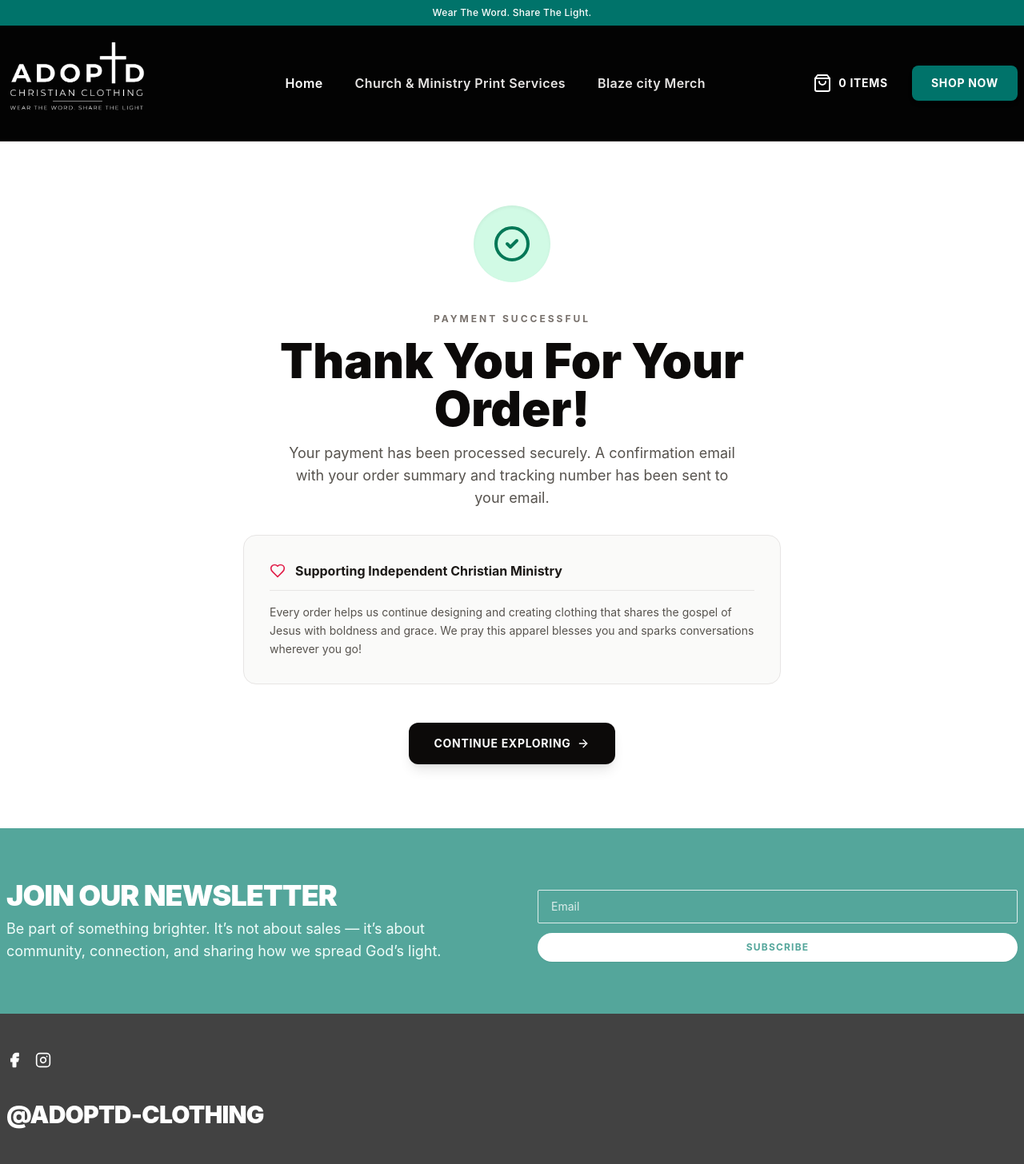
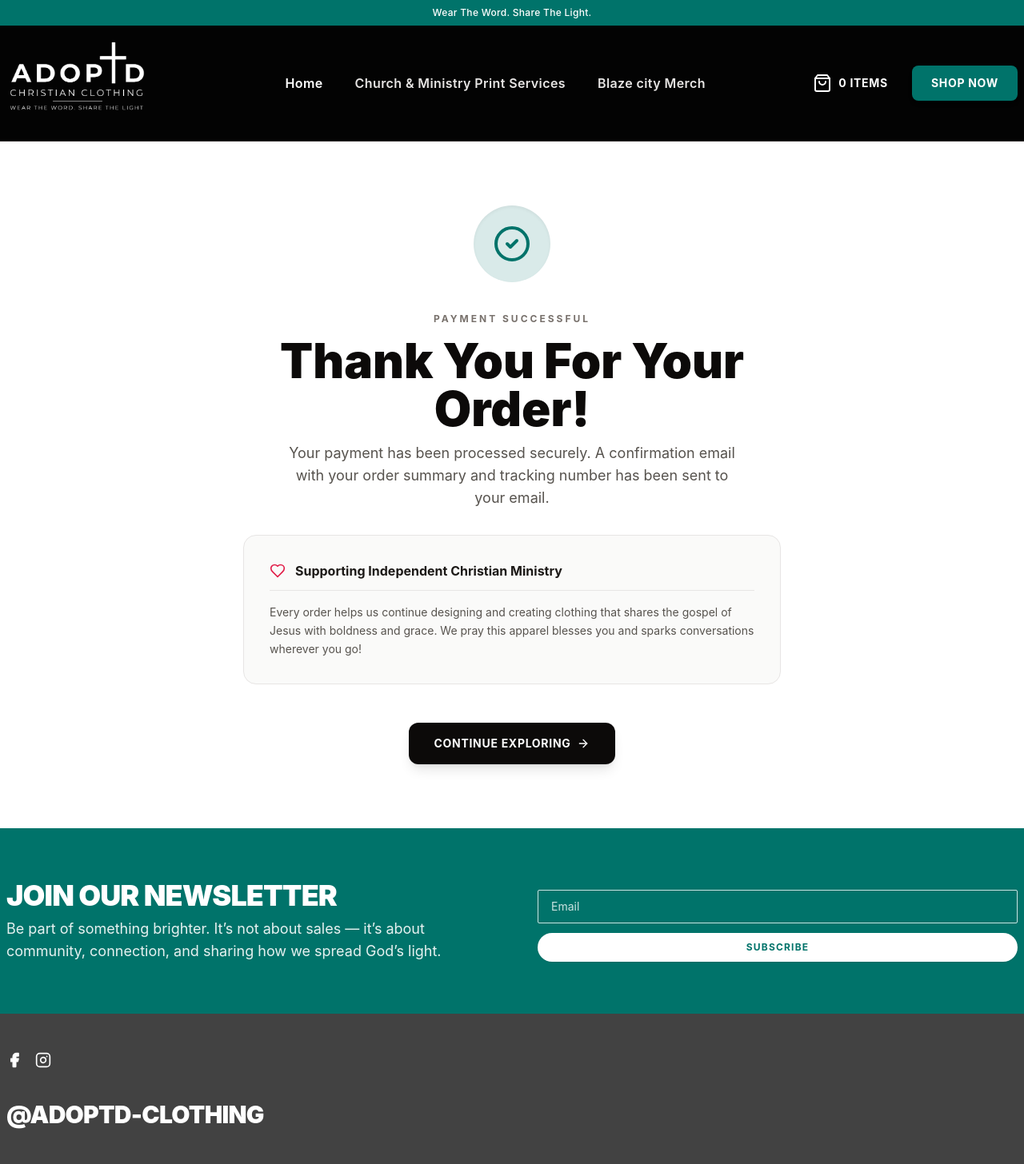
Before and after one commit to adoptd/adoptd-clothing-web, a Next.js app: page /checkout/success in a window 1280 px wide. Shown: the top 1456 px of the page at 80% size. Built offline with nearby package versions, Linux system fonts and the light colour scheme; no server answers.

Commit message:
Harmonize all green/teal elements across website to match brand #00736a

```diff
--- a/src/app/checkout/page.tsx
+++ b/src/app/checkout/page.tsx
@@ -98,7 +98,7 @@ export default function CheckoutPage() {
               {/* Security Badges */}
               <div className="bg-stone-50 p-4 rounded-xl border border-stone-200 text-stone-600 text-xs space-y-2">
                 <div className="flex items-center space-x-2">
-                  <Lock className="w-4 h-4 text-emerald-600 flex-shrink-0" />
+                  <Lock className="w-4 h-4 text-[#00736a] flex-shrink-0" />
                   <span>Stripe 256-bit SSL encrypted checkout</span>
                 </div>
                 <div className="flex items-center space-x-2">
--- a/src/app/checkout/success/page.tsx
+++ b/src/app/checkout/success/page.tsx
@@ -12,7 +12,7 @@ export default function CheckoutSuccessPage() {
   return (
     <div className="max-w-[1680px] mx-auto px-1 sm:px-1.5 lg:px-2 py-20 text-center space-y-8">
       <div className="max-w-3xl mx-auto space-y-8">
-        <div className="w-24 h-24 bg-emerald-100 text-emerald-700 rounded-full flex items-center justify-center mx-auto shadow-inner">
+        <div className="w-24 h-24 bg-[#00736a]/15 text-[#00736a] rounded-full flex items-center justify-center mx-auto shadow-inner">
           <CheckCircle2 className="w-12 h-12" />
         </div>
 
--- a/src/app/page.tsx
+++ b/src/app/page.tsx
@@ -222,7 +222,7 @@ export default async function HomePage() {
       <section className="max-w-[1680px] mx-auto px-1 sm:px-1.5 lg:px-2 text-center">
         <div className="bg-[#808080] text-white rounded-[28px] p-8 sm:p-14 max-w-5xl mx-auto space-y-6 shadow-sm">
           {/* Teal Quote Circle */}
-          <div className="w-14 h-14 bg-[#5ebbb0] rounded-full flex items-center justify-center mx-auto shadow-sm">
+          <div className="w-14 h-14 bg-[#00736a] rounded-full flex items-center justify-center mx-auto shadow-sm">
             <Quote className="w-7 h-7 text-white fill-white" />
           </div>
 
--- a/src/components/cart/CartDrawer.tsx
+++ b/src/components/cart/CartDrawer.tsx
@@ -51,7 +51,7 @@ export function CartDrawer() {
               <Truck className="w-4 h-4 text-stone-900" />
               <span>
                 {remainingForFreeShipping === 0 ? (
-                  <strong className="text-emerald-700 font-semibold">🎉 You have unlocked Free UK Delivery!</strong>
+                  <strong className="text-[#00736a] font-semibold">🎉 You have unlocked Free UK Delivery!</strong>
                 ) : (
                   <>
                     Add <strong>£{remainingForFreeShipping.toFixed(2)}</strong> more for <strong>Free UK Delivery</strong>
--- a/src/components/checkout/StripeEmbeddedCheckout.tsx
+++ b/src/components/checkout/StripeEmbeddedCheckout.tsx
@@ -74,7 +74,7 @@ function CheckoutForm({ clientSecret }: { clientSecret: string }) {
             2. Payment Details
           </h3>
           <span className="flex items-center text-xs text-stone-500 space-x-1">
-            <Lock className="w-3.5 h-3.5 text-emerald-600" />
+            <Lock className="w-3.5 h-3.5 text-[#00736a]" />
             <span>256-bit Encrypted</span>
           </span>
         </div>
@@ -186,7 +186,7 @@ export function StripeEmbeddedCheckout() {
     appearance: {
       theme: 'stripe',
       variables: {
-        colorPrimary: '#1a1a1a',
+        colorPrimary: '#00736a',
         colorBackground: '#ffffff',
         colorText: '#1c1917',
         colorDanger: '#dc2626',
--- a/src/components/layout/Footer.tsx
+++ b/src/components/layout/Footer.tsx
@@ -52,8 +52,8 @@ export function Footer({ settings }: FooterProps) {
 
   return (
     <footer className="bg-white text-stone-900">
-      {/* 1. Teal Green Newsletter Block (#54a69b) - Full Width 2-Column */}
-      <div className="w-full bg-[#54a69b] text-white py-12 sm:py-16">
+      {/* 1. Teal Green Newsletter Block (#00736a) - Full Width 2-Column */}
+      <div className="w-full bg-[#00736a] text-white py-12 sm:py-16">
         <div className="max-w-[1680px] mx-auto px-1 sm:px-1.5 lg:px-2">
           <div className="grid grid-cols-1 lg:grid-cols-2 gap-8 lg:gap-16 items-center">
 
@@ -62,7 +62,7 @@ export function Footer({ settings }: FooterProps) {
               <h3 className="text-2xl sm:text-3xl lg:text-4xl font-black uppercase tracking-tight text-white">
                 JOIN OUR NEWSLETTER
               </h3>
-              <p className="text-teal-50 text-sm sm:text-base lg:text-lg font-normal leading-relaxed max-w-xl">
+              <p className="text-white/90 text-sm sm:text-base lg:text-lg font-normal leading-relaxed max-w-xl">
                 Be part of something brighter. It’s not about sales — it’s about community, connection, and sharing how we spread God’s light.
               </p>
             </div>
@@ -98,7 +98,7 @@ export function Footer({ settings }: FooterProps) {
                   <button
                     type="submit"
                     disabled={loading}
-                    className="w-full py-2.5 bg-white text-[#54a69b] hover:bg-stone-100 font-bold text-xs uppercase tracking-widest rounded-full transition shadow-sm disabled:opacity-50 text-center"
+                    className="w-full py-2.5 bg-white text-[#00736a] hover:bg-stone-100 font-bold text-xs uppercase tracking-widest rounded-full transition shadow-sm disabled:opacity-50 text-center"
                   >
                     {loading ? '...' : 'SUBSCRIBE'}
                   </button>
```
